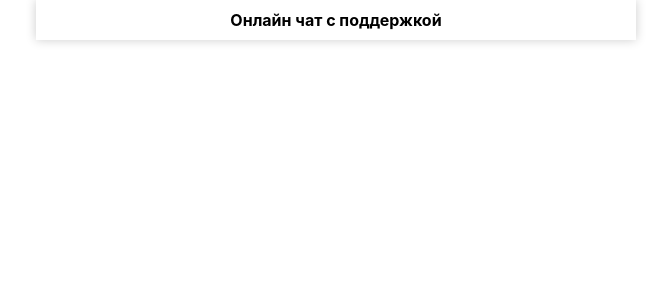
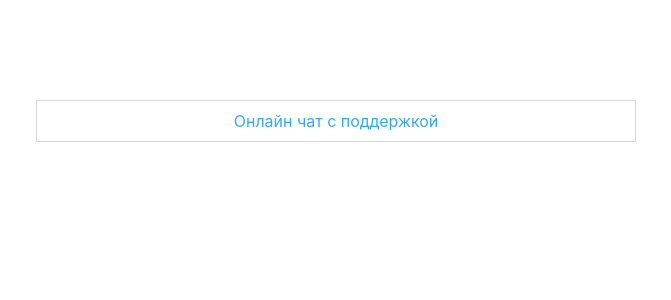
Before and after one commit to glucus/mock-chat, a React (Create React App) app: page / in a window 1280 px wide. Shown: the top 300 px of the page, without its empty margins (304-975 px from the left). Built offline with nearby package versions, Linux system fonts and the light colour scheme.

Commit message:
edited styles

```diff
--- a/src/App.css
+++ b/src/App.css
@@ -2,35 +2,105 @@
   text-align: center;
 }
 
-.App-logo {
-  animation: App-logo-spin infinite 20s linear;
-  height: 40vmin;
-  pointer-events: none;
+/* --- */
+
+.container {
+  padding-top: 100px;
+  margin: 0 auto;
 }
 
-.App-header {
-  background-color: #282c34;
-  min-height: 100vh;
-  display: flex;
-  flex-direction: column;
-  align-items: center;
-  justify-content: center;
-  font-size: calc(10px + 2vmin);
-  color: white;
+@media (min-width: 1201px) {
+  .container {
+    max-width: 600px;
+  }
 }
 
-.App-link {
-  color: #61dafb;
+/* ---- */
+
+.chat__toggle {
+  padding: 10px;
+  display: flex;
+  justify-content: center;
+  align-items: center;
+  border: 1px solid #d8d8d8;;
 }
 
-@keyframes App-logo-spin {
-  from {
-    transform: rotate(0deg);
+.chat__toggle__text {
+  text-align: center;
+  color: #34aaf2;
 }
-  to {
-    transform: rotate(360deg);
+
+/* ---- */
+
+.chat {
+  max-width: 600px;
+  margin: 0 auto;
+  box-shadow: 0 0 10px rgba(0,0,0,0.2);
 }
+
+/* ---- */
+
+.chat__header {
+  max-width: 580px;
+  margin: 0 auto;
+  padding: 10px;
+  display: flex;
+  align-items: center;
+  box-shadow: 0 0 10px rgba(0,0,0,0.2);
 }
+
+.chat__header__text {
+  font-weight: bold;
+  text-align: center;
+  flex-grow: 1;
+}
+
+
+.chat__closeButton {
+  border: none;
+  outline: none;
+  cursor: pointer;
+  color: #00b956;
+  font-weight: bold;
+  background-color: transparent;
+}
+
+/* ---- */
+
+.chat__messages {
+  padding: 20px;
+  background-color: #d8d8d8;
+  height: 300px;
+  overflow-y: scroll;
+  margin-bottom: 10px;
+}
+
+.chat__messages__message {
+  margin-bottom: 10px;
+  text-align: right;
+}
+
+.chat__messages__operatorMessage {
+  margin-bottom: 10px;
+  text-align: left;
+  color: #00b956;
+}
+
+.message__text {
+  display: inline-block;
+  padding: 5px 20px;
+  background-color: #fff;
+  border-radius: 1em;
+  min-height: 18px;
+}
+
+.chat__currentMessage textarea {
+  width: 100%;
+  max-width: 560px;
+  padding: 10px;
+}
+
+/* ---- */
 
 .loginForm {
   padding: 10px;
@@ -79,65 +149,3 @@
 .loginForm_btn.disabled {
   background-color: #d8d8d8;
 }
-
-/* --- */
-
-.chat {
-  max-width: 600px;
-  margin: 0 auto;
-  box-shadow: 0 0 10px rgba(0,0,0,0.2);
-}
-.chat__messages {
-  padding: 20px;
-  background-color: #d8d8d8;
-  height: 300px;
-  overflow-y: scroll;
-  margin-bottom: 10px;
-}
-
-.chat__messages__message {
-  margin-bottom: 10px;
-  text-align: right;
-}
-
-.chat__messages__operatorMessage {
-  margin-bottom: 10px;
-  text-align: left;
-  color: #00b956;
-}
-
-.message__text {
-  display: inline-block;
-  padding: 5px 20px;
-  background-color: #fff;
-  border-radius: 1em;
-}
-
-.chat__currentMessage textarea {
-  width: 100%;
-  max-width: 560px;
-  padding: 10px;
-}
-
-.chat__header {
-  max-width: 580px;
-  margin: 0 auto;
-  padding: 10px;
-  display: flex;
-  align-items: center;
-  box-shadow: 0 0 10px rgba(0,0,0,0.2);
-}
-
-.chat__header__text {
-  font-weight: bold;
-  text-align: center;
-  flex-grow: 1;
-}
-
-.chat__closeButton {
-  border: none;
-  outline: none;
-  cursor: pointer;
-  color: #00b956;
-  font-weight: bold;
-}
--- a/src/App.js
+++ b/src/App.js
@@ -3,11 +3,13 @@ import Main from './components/Main';
 import './App.css';
 
 function App() {
-  return (
-    <div className="App">
-      <Main />
-    </div>
-  );
+    return (
+        <div className="App">
+            <div className="container">
+                <Main/>
+            </div>
+        </div>
+    );
 }
 
 export default App;
--- a/src/components/Chat/index.js
+++ b/src/components/Chat/index.js
@@ -1,5 +1,5 @@
 import React, {Component} from 'react';
-import ChatMessages from "./ChatMessages";
+import ChatMessages from '../ChatMessages';
 
 class Chat extends Component {
 
@@ -32,8 +32,6 @@ class Chat extends Component {
     };
 
     sendMessage = (messageText) => {
-    console.log('login form submit invoked');
-
         const authorId = this.props.authorId;
         const time = Date.now(); // getCurrentTime();
         const id = this.state.messages.length;
@@ -45,49 +43,53 @@ class Chat extends Component {
             time: time,
         };
 
-    console.log('newMessage', newMessage);
+        // console.log('newMessage', newMessage);
 
-    // добавить асинхронность setState;
+        if (newMessage.text.length > 0) {
             this.setState({
                 currentMessageText: '',
                 messages: [...this.state.messages, newMessage]
             });
-
-    console.log('new messages', this.state.messages);
+        }
+        // console.log('new messages', this.state.messages);
     };
 
 
     render(props) {
 
-    const {telephone, userName, errors} = this.state;
-
         const {currentMessageText} = this.state;
+        const {chatOpened, closeChat} = this.props;
 
         return (
             <div>
-        {
-          this.props.chatOpened ?
+                {!chatOpened ?
+                    <div className="chat__messages"/>
+                    :
                     <div>
+                        <div className="chat__header" onClick={this.toggleChatModal}>
+                            <div className="chat__header__text">
+                                Онлайн чат с поддержкой
+                            </div>
+                            {chatOpened && <button
+                                className="chat__closeButton"
+                                onClick={closeChat}>
+                                X
+                            </button>}
+                        </div>
                         <ChatMessages messages={this.state.messages}/>
+                        <div className="chat__footer">
                             <form className="chat__currentMessage">
-                <label htmlFor="currentMessage">
-            <textarea
-              rows={1}
-              maxLength={300}
+                                <textarea rows={1} maxLength={300}
                                           value={currentMessageText}
                                           id="currentMessage"
                                           name="currentMessage"
                                           placeholder="Введите ваше сообщение"
                                           onChange={this.handleMessageInput}
                                           onKeyDown={this.handleKeyDown}
-            >
-              {this.state.currentMessageText}
-            </textarea>
-                </label>
+                                >{currentMessageText}</textarea>
                             </form>
                         </div>
-            :
-            <div className="chat__messages"/>
+                    </div>
                 }
             </div>
         );
--- a/src/components/Main/index.js
+++ b/src/components/Main/index.js
@@ -32,15 +32,11 @@ class Main extends Component {
 
     return (
       <div>
-        <div className="chat__header" onClick={this.toggleChatModal}>
-          <div className="chat__header__text">
+        {!chatModalOpened && <div className="chat__toggle" onClick={this.toggleChatModal}>
+          <div className="chat__toggle__text">
             Онлайн чат с поддержкой
           </div>
-          {chatModalOpened && <button className="chat__closeButton"
-                  onClick={this.props.closeChat}>
-            X
-          </button>}
-        </div>
+        </div>}
         {chatModalOpened &&
         <div className="chat">
           <Chat chatOpened={chatOpened}
```
Also changed, not shown: src/components/ChatMessages/index.js (renamed from src/components/Chat/ChatMessages/index.js). Lines whose indentation alone changed are shown as unchanged.
